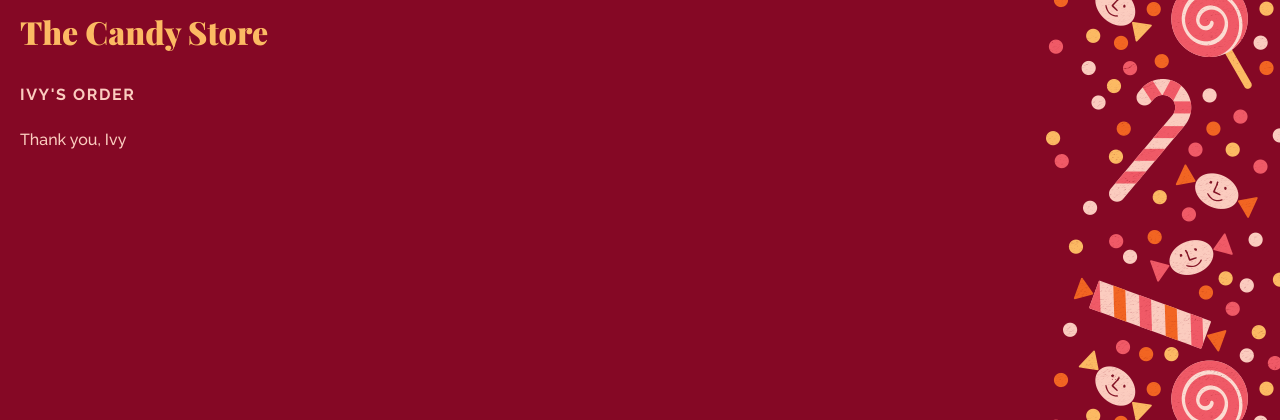
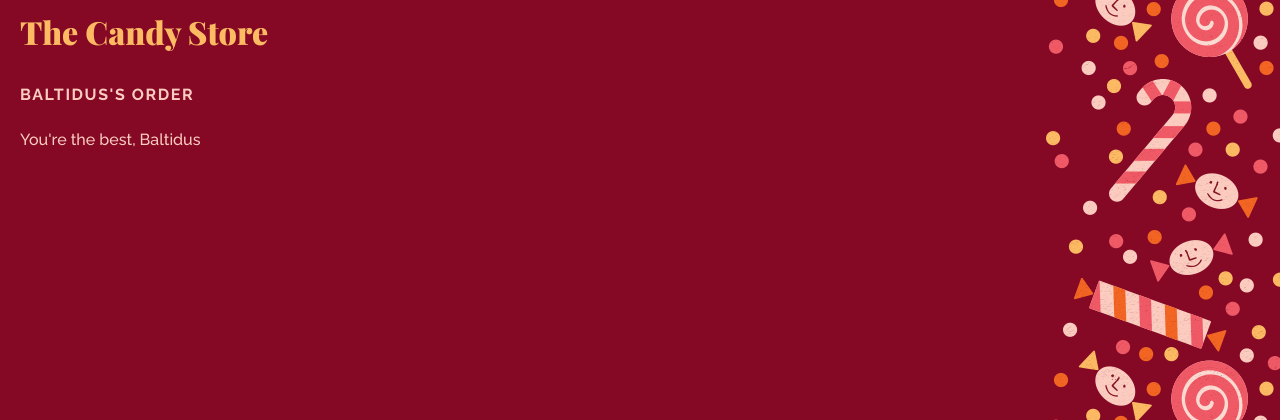
Before and after one commit to Baltidus/duckett_phpandmysql, a PHP site: page /section_a/c01/string-operator.php in a window 1280 px wide. Shown: the top 420 px of the page. Run offline with PHP 8.4, Linux system fonts and the light colour scheme.

Commit message:
get to 59th page, upadte to be able to manually reply

```diff
--- a/section_a/c01/arithmetic-operators.php
+++ b/section_a/c01/arithmetic-operators.php
@@ -1,6 +1,6 @@
 <?php
-$items    = 3;
-$cost     = 5;
+$items    = 5;
+$cost     = 10;
 $subtotal = $cost * $items;
 $tax      = ($subtotal / 100) * 20;
 $total    = $subtotal + $tax;
--- a/section_a/c01/string-operator.php
+++ b/section_a/c01/string-operator.php
@@ -1,7 +1,7 @@
 <?php
-$prefix  = 'Thank you';
-$name    = 'Ivy';
-$message = $prefix . ', ' . $name;
+$prefix  = 'You\'re the best,';
+$name    = 'Baltidus';
+$message = "$prefix $name";
 ?>
 <!DOCTYPE html>
 <html>
```
Also changed, not shown: section_a/c01/comparison-operators.php (+9 -2 lines).
